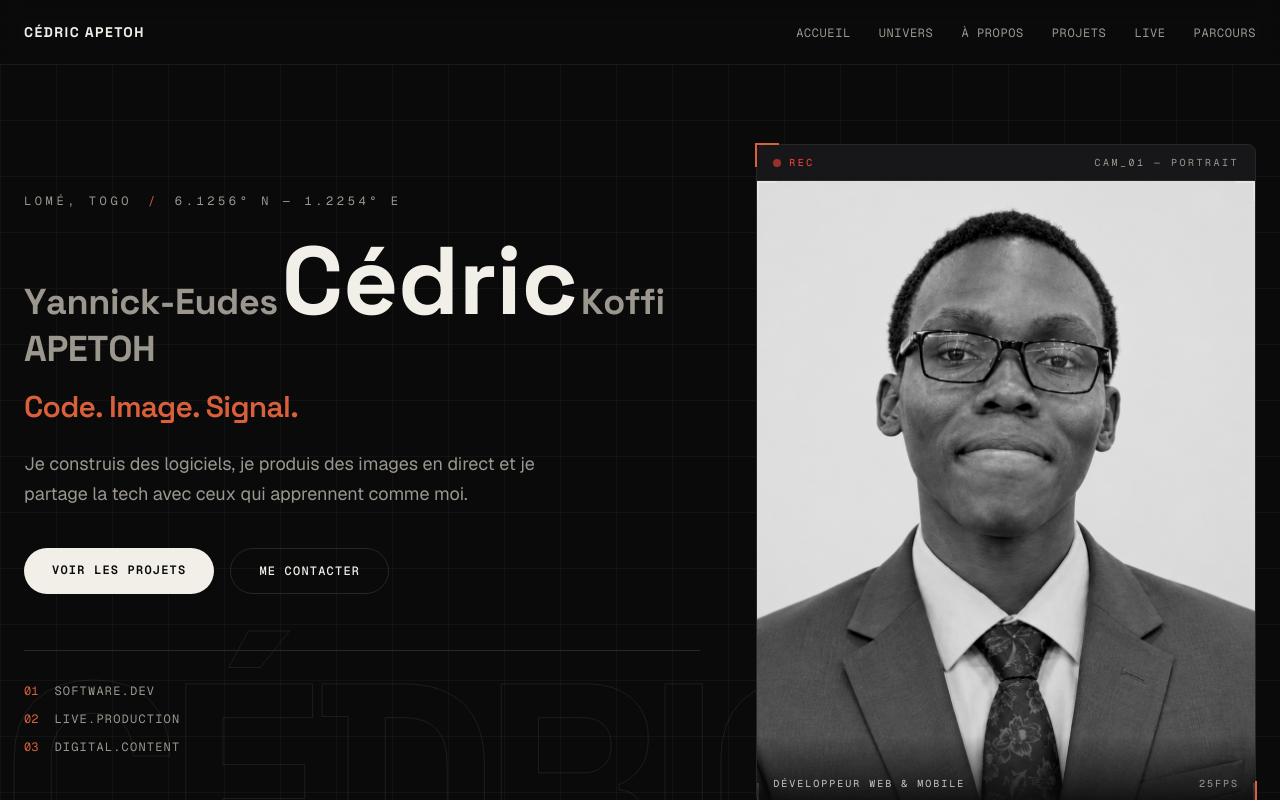
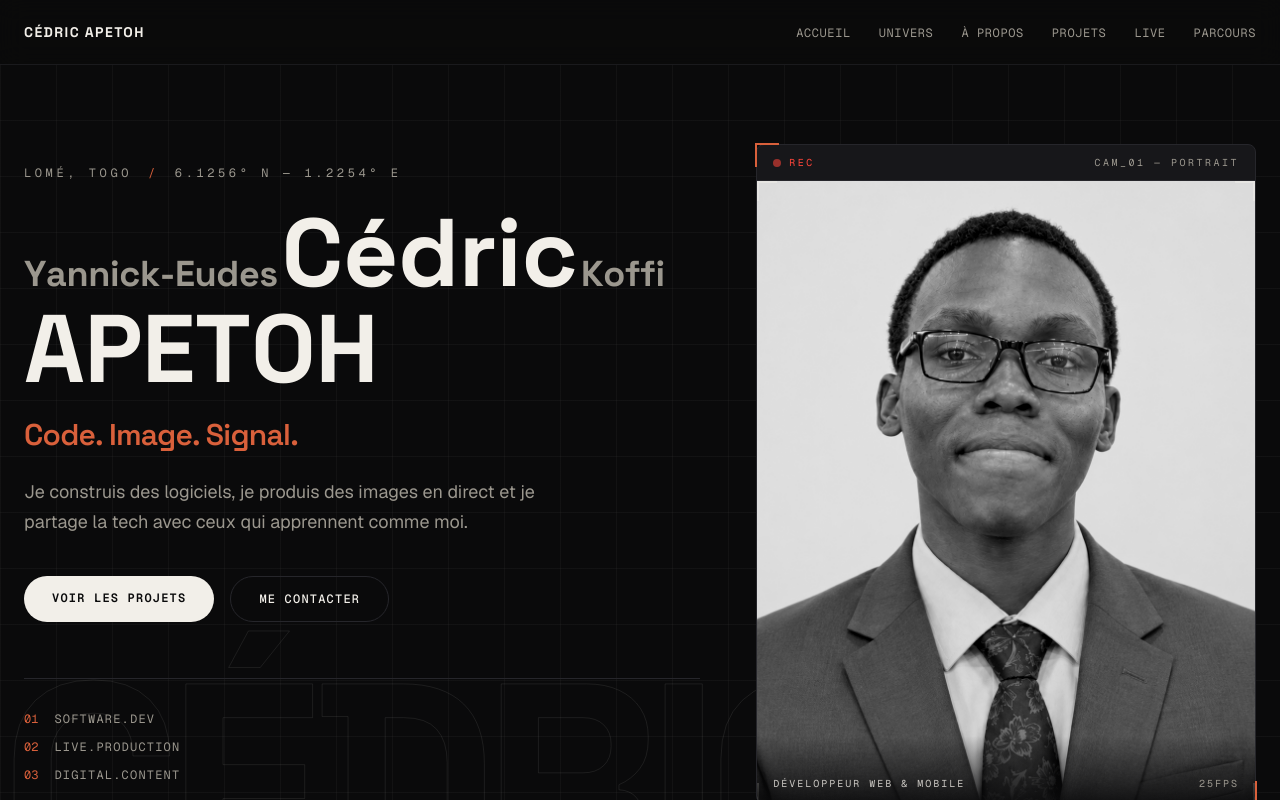
Before and after one commit to Yannickeudes/yannickeudes.github.io, a Next.js app: page / in a window 1280 px wide. Shown: the top 800 px of the page. Built offline with nearby package versions, Linux system fonts and the light colour scheme.

Commit message:
APETOH en relief comme Cédric

```diff
--- a/src/components/FxName.tsx
+++ b/src/components/FxName.tsx
@@ -4,6 +4,7 @@ import { useState } from "react";
 import { site } from "@/data/site";
 
 const CEDRIC = "Cédric";
+const BIG_WORDS = [CEDRIC, "APETOH"];
 
 export default function FxName({ className = "" }: { className?: string }) {
   const [hovered, setHovered] = useState<number | null>(null);
@@ -19,13 +20,13 @@ export default function FxName({ className = "" }: { className?: string }) {
   return (
     <span className={className} role="text" aria-label={name}>
       {words.map((word, wi) => {
-        const isCedricWord = word === CEDRIC;
+        const isBigWord = BIG_WORDS.includes(word);
         return (
           <span key={wi}>
             {wi > 0 ? " " : null}
             <span
               className={`inline-block align-baseline ${
-                isCedricWord
+                isBigWord
                   ? "text-5xl sm:text-7xl lg:text-8xl"
                   : "text-xl text-muted sm:text-3xl lg:text-4xl"
               }`}
```
